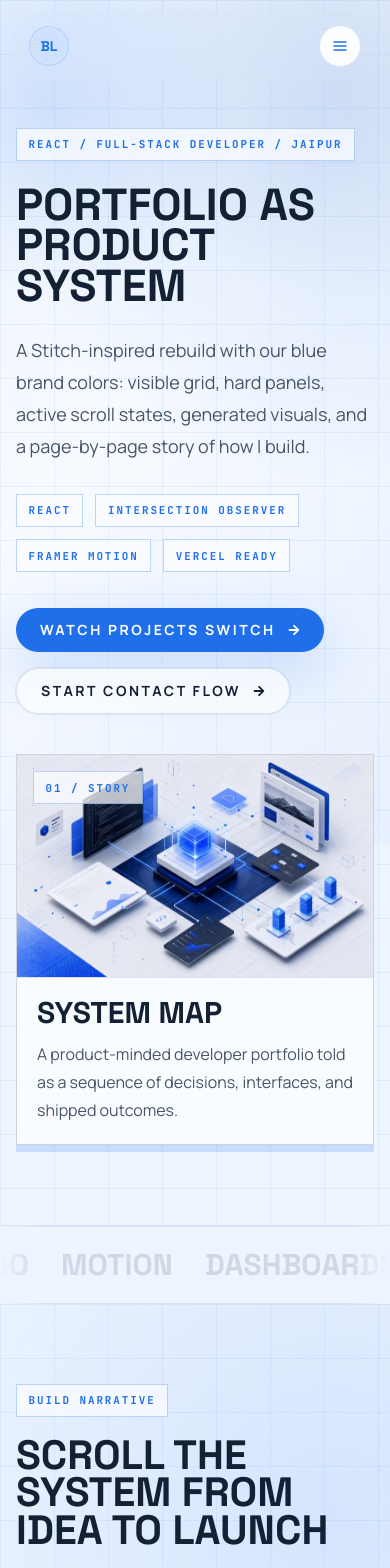
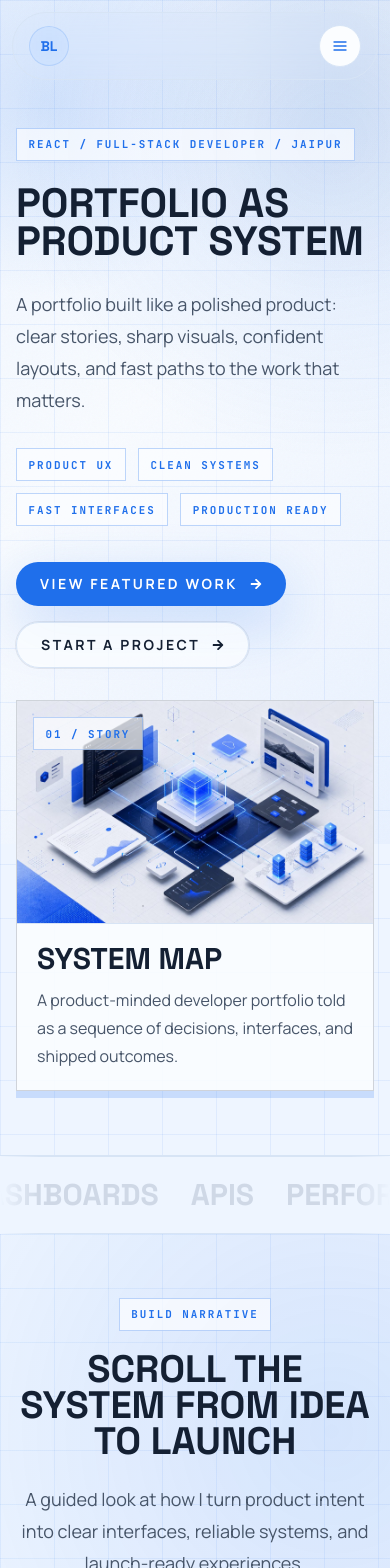
Before and after one commit to Bhavyalohami/personal-portfolio, a React (Create React App) app: page / in a window 390 px wide. Shown: the top 1568 px of the page. Built offline with nearby package versions, Linux system fonts and the light colour scheme.

Commit message:
Improve portfolio responsiveness

```diff
--- a/src/components/Footer.jsx
+++ b/src/components/Footer.jsx
@@ -54,7 +54,7 @@ const Footer = () => {
         </div>
 
         <div className="mt-12 flex flex-col justify-between gap-4 border-t border-steel pt-6 text-sm text-slate-500 md:flex-row md:items-center">
-          <p>Copyright {year} Bhavya Lohami. Built with React, Tailwind, and Framer Motion.</p>
+          <p>Copyright {year} Bhavya Lohami. Designed and engineered with care.</p>
           <motion.button
             whileHover={{ y: -4 }}
             onClick={() => window.scrollTo({ top: 0, behavior: 'smooth' })}
--- a/src/components/Premium.jsx
+++ b/src/components/Premium.jsx
@@ -218,7 +218,7 @@ export function CustomCursor() {
   return (
     <motion.div
       style={{ x: springX, y: springY }}
-      className={`pointer-events-none fixed left-0 top-0 z-[80] hidden h-7 w-7 rounded-full border border-ice-blue/80 transition-opacity md:block ${
+      className={`pointer-events-none fixed left-0 top-0 z-[80] hidden h-7 w-7 rounded-full border border-ice-blue/80 transition-opacity lg:block ${
         visible ? 'opacity-100' : 'opacity-0'
       }`}
     />
--- a/src/components/Storytelling.jsx
+++ b/src/components/Storytelling.jsx
@@ -31,15 +31,15 @@ export const StoryHero = memo(function StoryHero({
   const centered = variant === 'poster';
   const visualLeft = variant === 'visual-left';
   const compact = variant === 'compact';
-  const shellClass = compact ? 'min-h-[72vh]' : 'min-h-[calc(100vh-8rem)]';
+  const shellClass = compact ? 'min-h-[64vh]' : 'min-h-[78vh]';
   const gridClass = centered
     ? `${shellClass} flex items-center`
-    : `grid ${shellClass} items-center gap-10 lg:grid-cols-[1.05fr_0.95fr]`;
+    : `grid ${shellClass} items-center gap-8 lg:grid-cols-[0.98fr_1.02fr]`;
   const textClass = centered ? 'mx-auto max-w-6xl text-center' : visualLeft ? 'lg:order-2' : '';
   const visualClass = visualLeft ? 'lg:order-1' : '';
 
   return (
-    <section className={`story-grid-bg relative overflow-hidden border-b border-steel px-4 pb-20 pt-32 md:px-6 ${compact ? 'md:pb-16' : ''}`}>
+    <section className={`story-grid-bg relative overflow-hidden border-b border-steel px-4 pb-16 pt-32 md:px-6 md:pb-20 ${compact ? 'md:pb-14' : ''}`}>
       <div className={`mx-auto max-w-7xl ${gridClass}`}>
         <div className={textClass}>
           <motion.p
@@ -49,7 +49,7 @@ export const StoryHero = memo(function StoryHero({
           >
             {eyebrow}
           </motion.p>
-          <h1 className={`story-display ${centered ? 'mx-auto max-w-6xl' : 'max-w-5xl'}`}>
+          <h1 className={`story-display ${centered ? 'mx-auto max-w-6xl' : 'max-w-[58rem]'}`}>
             {words.map((word, index) => (
               <React.Fragment key={`${word}-${index}`}>
                 <motion.span
@@ -149,7 +149,7 @@ const StoryStep = memo(function StoryStep({ step, index, active, onActive }) {
         <span className="story-chip bg-soft-ice/70">{String(index + 1).padStart(2, '0')}</span>
         <span className="font-mono text-xs uppercase tracking-[0.24em] text-slate-400">{step.kicker}</span>
       </div>
-      <h3 className="font-display text-3xl font-black uppercase leading-[0.95] md:text-5xl">{step.title}</h3>
+      <h3 className="font-display text-3xl font-black uppercase leading-[0.95] md:text-4xl">{step.title}</h3>
       <p className="mt-5 leading-7 text-slate-600">{step.body}</p>
       {step.points?.length > 0 && (
         <div className="mt-6 grid gap-2">
@@ -172,14 +172,12 @@ export const StoryScroller = memo(function StoryScroller({ eyebrow, title, copy,
   const dense = variant === 'dense';
 
   return (
-    <section className={`story-grid-bg border-b border-steel px-4 py-20 md:px-6 md:py-28 ${className}`}>
+    <section className={`story-grid-bg border-b border-steel px-4 py-16 md:px-6 md:py-24 ${className}`}>
       <div className="mx-auto max-w-7xl">
-        <div className={`mb-12 grid gap-6 lg:items-end ${cardsOnly ? 'lg:grid-cols-[1fr_0.75fr]' : 'lg:grid-cols-[0.9fr_1.1fr]'}`}>
-          <div>
-            <p className="story-chip mb-5 w-fit">{eyebrow}</p>
-            <h2 className="story-heading">{title}</h2>
-          </div>
-          <p className="max-w-2xl text-lg leading-8 text-slate-600 lg:ml-auto">{copy}</p>
+        <div className="mx-auto mb-12 flex max-w-6xl flex-col items-center text-center">
+          <p className="story-chip mb-5 w-fit">{eyebrow}</p>
+          <h2 className="story-heading max-w-5xl">{title}</h2>
+          {copy && <p className="mx-auto mt-6 max-w-2xl text-center text-lg leading-8 text-slate-600">{copy}</p>}
         </div>
 
         <div className={`grid gap-8 ${cardsOnly ? '' : 'lg:grid-cols-[0.84fr_1.16fr]'}`}>
@@ -196,7 +194,7 @@ export const StoryScroller = memo(function StoryScroller({ eyebrow, title, copy,
           </div>
 
           {!cardsOnly && (
-          <div data-story-sticky className="hidden lg:sticky lg:top-32 lg:block lg:self-start">
+          <div data-story-sticky className="hidden lg:sticky lg:top-24 lg:block lg:self-start">
             <StoryVisual
               image={activeImage}
               label={`${String(active + 1).padStart(2, '0')} / ${String(steps.length).padStart(2, '0')}`}
--- a/src/index.css
+++ b/src/index.css
@@ -117,6 +117,10 @@ img {
   background: rgba(251, 253, 255, 0.88);
 }
 
+.story-panel .font-display {
+  overflow-wrap: anywhere;
+}
+
 .story-panel-shadow {
   box-shadow: 9px 9px 0 rgba(31, 111, 235, 0.2);
 }
@@ -139,9 +143,9 @@ img {
 
 .story-display {
   font-family: 'Space Grotesk', Inter, system-ui, sans-serif;
-  font-size: clamp(3.6rem, 10vw, 9rem);
+  font-size: clamp(3rem, 7.2vw, 7.25rem);
   font-weight: 700;
-  line-height: 0.82;
+  line-height: 0.86;
   letter-spacing: 0;
   text-transform: uppercase;
   overflow-wrap: anywhere;
@@ -149,28 +153,31 @@ img {
 
 .story-heading {
   font-family: 'Space Grotesk', Inter, system-ui, sans-serif;
-  font-size: clamp(3rem, 7vw, 6.75rem);
+  font-size: clamp(2.7rem, 5.35vw, 5.35rem);
   font-weight: 700;
-  line-height: 0.86;
+  line-height: 0.9;
   letter-spacing: 0;
   text-transform: uppercase;
   overflow-wrap: anywhere;
 }
 
+@media (max-width: 1023px) {
+  .story-panel-shadow {
+    box-shadow: 0 7px 0 rgba(31, 111, 235, 0.18);
+  }
+}
+
 @media (max-width: 640px) {
   .story-display {
-    font-size: clamp(2.5rem, 11.5vw, 3.45rem);
-    line-height: 0.9;
+    font-size: clamp(2.35rem, 10.5vw, 3.15rem);
+    line-height: 0.92;
   }
 
   .story-heading {
-    font-size: clamp(2.35rem, 10.5vw, 3.25rem);
-    line-height: 0.92;
+    font-size: clamp(2.15rem, 9.8vw, 3rem);
+    line-height: 0.94;
   }
 
-  .story-panel-shadow {
-    box-shadow: 0 7px 0 rgba(31, 111, 235, 0.18);
-  }
 }
 
 .image-skeleton {
--- a/src/pages/Education.jsx
+++ b/src/pages/Education.jsx
@@ -11,7 +11,7 @@ const Education = () => {
           <p className="story-chip mb-6 w-fit">EDUCATION.BASE_LAYER</p>
           <div className="grid gap-8 lg:grid-cols-[0.75fr_1fr] lg:items-end">
             <div>
-              <h1 className="font-display text-[clamp(3.4rem,9vw,9.4rem)] font-black uppercase leading-[0.82]">
+              <h1 className="font-display text-[clamp(3rem,7vw,7.2rem)] font-black uppercase leading-[0.88]">
                 Foundation map
               </h1>
             </div>
@@ -40,7 +40,7 @@ const Education = () => {
                   <span className="story-chip bg-soft-ice/60">{String(index + 1).padStart(2, '0')}</span>
                   <span className="font-mono text-xs uppercase tracking-[0.22em] text-slate-500">{item.period}</span>
                 </div>
-                <h2 className="font-display text-4xl font-black uppercase leading-none md:text-6xl">{item.degree}</h2>
+                <h2 className="font-display text-3xl font-black uppercase leading-tight md:text-5xl">{item.degree}</h2>
                 <p className="mt-5 text-xl font-semibold text-ice-blue">{item.field}</p>
                 <p className="mt-2 text-slate-600">{item.institution}</p>
                 <p className="mt-1 font-mono text-sm uppercase tracking-[0.16em] text-slate-500">{item.location}</p>
@@ -59,9 +59,9 @@ const Education = () => {
       </section>
 
       <section className="story-grid-bg px-4 py-20 md:px-6 md:py-28">
-        <div className="mx-auto grid max-w-7xl gap-8 lg:grid-cols-[0.42fr_1fr]">
-          <div>
-            <p className="story-chip mb-5 w-fit">Learning logic</p>
+        <div className="mx-auto max-w-7xl">
+          <div className="mx-auto mb-10 max-w-5xl text-center">
+            <p className="story-chip mx-auto mb-5 w-fit">Learning logic</p>
             <h2 className="story-heading">How it compounds</h2>
           </div>
           <div className="grid gap-5 md:grid-cols-3">
--- a/src/pages/Experience.jsx
+++ b/src/pages/Experience.jsx
@@ -11,7 +11,7 @@ const Experience = () => {
           <div className="grid gap-8 lg:grid-cols-[1fr_0.55fr] lg:items-end">
             <div>
               <p className="story-chip mb-5 w-fit">EXPERIENCE.LOG</p>
-              <h1 className="font-display text-[clamp(3rem,10vw,10rem)] font-black uppercase leading-[0.78] [overflow-wrap:anywhere]">
+              <h1 className="font-display text-[clamp(3rem,7vw,7.2rem)] font-black uppercase leading-[0.88] [overflow-wrap:anywhere]">
                 Career sequence
               </h1>
             </div>
@@ -46,7 +46,7 @@ const Experience = () => {
                 <div className="grid gap-5 border-b border-steel pb-6 md:grid-cols-[1fr_auto]">
                   <div>
                     <p className="story-chip mb-5 w-fit">{String(index + 1).padStart(2, '0')} / Role</p>
-                    <h3 className="font-display text-4xl font-black uppercase leading-none md:text-6xl">{item.role}</h3>
+                    <h3 className="font-display text-3xl font-black uppercase leading-tight md:text-5xl">{item.role}</h3>
                   </div>
                   <div className="font-mono text-sm uppercase tracking-[0.18em] text-slate-500 md:text-right">
                     <p>{item.period}</p>
@@ -79,7 +79,7 @@ const Experience = () => {
           <div className="story-panel grid gap-8 bg-card p-7 md:grid-cols-[1fr_auto] md:items-center">
             <div>
               <p className="story-chip mb-5 w-fit">Resume handoff</p>
-              <h2 className="font-display text-4xl font-black uppercase leading-none md:text-6xl">
+              <h2 className="font-display text-3xl font-black uppercase leading-tight md:text-5xl">
                 Want the clean PDF version?
               </h2>
             </div>
--- a/src/pages/Home.jsx
+++ b/src/pages/Home.jsx
@@ -4,32 +4,32 @@ import { MagneticButton, Marquee, PageShell } from '../components/Premium';
 import { ArchiveTable, StoryHero, StoryScroller, storyAssets, useStoryRows } from '../components/Storytelling';
 import { profile, projects, skillGroups } from '../data/portfolio';
 
-const marqueeItems = ['Architecture', 'React', 'Django', 'Motion', 'Dashboards', 'APIs', 'Performance'];
+const marqueeItems = ['Architecture', 'Product UX', 'Dashboards', 'APIs', 'Performance', 'Delivery', 'Polish'];
 
 const buildSteps = [
   {
     kicker: '01 / intent',
     title: 'Decode the brief',
     body: 'I start by turning a vague product ask into a usable interface story: who needs it, what they do first, and what must feel effortless.',
-    visualBody: 'The first chapter maps the product, user path, and technical constraints before any component gets built.',
+    visualBody: 'The first chapter maps the product, user path, and technical constraints before the work begins.',
     points: ['User path', 'Product goal', 'Interface hierarchy'],
     tags: ['UX', 'Story', 'Scope'],
   },
   {
     kicker: '02 / system',
     title: 'Design the engine',
-    body: 'The UI becomes a system: reusable sections, consistent cards, loading states, responsive grids, and data-ready components.',
-    visualBody: 'The portfolio now behaves like a system map instead of a static page: chapters, panels, and signals.',
-    points: ['Component logic', 'Reusable patterns', 'Responsive rules'],
-    tags: ['React', 'Tailwind', 'State'],
+    body: 'The experience becomes a system: clear sections, consistent patterns, focused content, and layouts that stay easy to scan.',
+    visualBody: 'Strong products feel organized before they feel decorative. This chapter turns scattered ideas into a usable structure.',
+    points: ['Clear sections', 'Reusable patterns', 'Responsive flow'],
+    tags: ['Structure', 'Clarity', 'Scale'],
   },
   {
     kicker: '03 / launch',
     title: 'Ship the feel',
-    body: 'Motion is used like punctuation. Scroll reveals, active project switching, and tactile hover states guide attention without slowing the site.',
-    visualBody: 'The final pass is polish: movement, performance, spacing, and images that feel intentionally created for the story.',
-    points: ['Intersection observer', 'Transform motion', 'Fast image paths'],
-    tags: ['Motion', 'Speed', 'Deploy'],
+    body: 'The final pass is about feel: every section should be fast, confident, polished, and simple to understand.',
+    visualBody: 'The launch chapter focuses on the details people remember: rhythm, readability, spacing, and a sense of trust.',
+    points: ['Smooth journey', 'Fast decisions', 'Polished handoff'],
+    tags: ['Polish', 'Speed', 'Launch'],
   },
 ];
 
@@ -38,11 +38,11 @@ const Home = () => {
   const skillSteps = skillGroups.map((group, index) => ({
     kicker: `0${index + 1} / module`,
     title: group.title,
-    body: `${group.title} is part of the operating system behind the portfolio: ${group.items
+    body: `${group.title} is part of my delivery toolkit for building polished product experiences: ${group.items
       .slice(0, 4)
       .map((item) => item.name)
       .join(', ')}.`,
-    visualBody: 'Each stack group is presented as a module in the wider build system.',
+    visualBody: 'Each stack group supports a different part of the work, from interface craft to reliable delivery.',
     points: group.items.slice(0, 3).map((item) => `${item.name} / ${item.level}%`),
     tags: group.items.slice(0, 4).map((item) => item.name),
   }));
@@ -52,13 +52,13 @@ const Home = () => {
       <StoryHero
         eyebrow={`${profile.role} / Jaipur`}
         title="Portfolio as product system"
-        copy="A Stitch-inspired rebuild with our blue brand colors: visible grid, hard panels, active scroll states, generated visuals, and a page-by-page story of how I build."
-        meta={['React', 'Intersection Observer', 'Framer Motion', 'Vercel ready']}
+        copy="A portfolio built like a polished product: clear stories, sharp visuals, confident layouts, and fast paths to the work that matters."
+        meta={['Product UX', 'Clean systems', 'Fast interfaces', 'Production ready']}
         image={storyAssets.system}
       >
         <div className="mt-9 flex flex-col gap-4 sm:flex-row">
-          <MagneticButton to="/projects">Watch projects switch</MagneticButton>
-          <MagneticButton to="/contact" variant="secondary">Start contact flow</MagneticButton>
+          <MagneticButton to="/projects">View featured work</MagneticButton>
+          <MagneticButton to="/contact" variant="secondary">Start a project</MagneticButton>
         </div>
       </StoryHero>
 
@@ -67,21 +67,21 @@ const Home = () => {
       <StoryScroller
         eyebrow="Build narrative"
         title="Scroll the system from idea to launch"
-        copy="Every section is now a story checkpoint. As you move, the visual side stays anchored and the active chapter changes using react-intersection-observer."
+        copy="A guided look at how I turn product intent into clear interfaces, reliable systems, and launch-ready experiences."
         steps={buildSteps}
         image={storyAssets.system}
       />
 
       <section className="story-grid-bg border-b border-steel px-4 py-20 md:px-6 md:py-28">
         <div className="mx-auto max-w-7xl">
-          <div className="mb-10 flex flex-col justify-between gap-5 md:flex-row md:items-end">
-            <div>
-              <p className="story-chip mb-5 w-fit">Project archive</p>
-              <h2 className="story-heading">Featured builds indexed</h2>
+          <div className="mx-auto mb-10 flex max-w-6xl flex-col items-center text-center">
+            <p className="story-chip mx-auto mb-5 w-fit">Project archive</p>
+            <div className="flex w-full flex-col items-center justify-center gap-5 md:flex-row md:justify-between md:text-left">
+              <h2 className="story-heading max-w-4xl">Featured builds indexed</h2>
+              <a href="/projects" className="story-chip group shrink-0 bg-card">
+                Open work log <FaArrowRight className="ml-2 transition group-hover:translate-x-1" />
+              </a>
             </div>
-            <a href="/projects" className="story-chip group bg-card">
-              Open work log <FaArrowRight className="ml-2 transition group-hover:translate-x-1" />
-            </a>
           </div>
           <ArchiveTable rows={archiveRows} />
         </div>
--- a/src/pages/Projects.jsx
+++ b/src/pages/Projects.jsx
@@ -37,7 +37,7 @@ const ProjectCard = memo(function ProjectCard({ project, index, featured = false
               </span>
             ))}
           </div>
-          <h3 className="mt-6 font-display text-4xl font-black uppercase leading-[0.9] md:text-6xl">
+          <h3 className="mt-6 font-display text-3xl font-black uppercase leading-[0.95] md:text-5xl">
             {project.title}
           </h3>
           <p className="mt-5 max-w-2xl leading-7 text-slate-600">{project.summary}</p>
@@ -64,7 +64,7 @@ const Projects = () => {
         <div className="mx-auto max-w-7xl">
           <p className="story-chip mb-6 w-fit">WORK.INDEX</p>
           <div className="grid gap-8 lg:grid-cols-[1fr_0.62fr] lg:items-end">
-            <h1 className="font-display text-[clamp(5rem,13vw,13rem)] font-black uppercase leading-[0.76]">
+            <h1 className="font-display text-[clamp(4.4rem,10vw,10rem)] font-black uppercase leading-[0.82]">
               Work
             </h1>
             <div className="border-l-4 border-ice-blue pl-6">
@@ -91,12 +91,12 @@ const Projects = () => {
 
       <section className="border-b border-steel bg-card/70 px-4 py-20 md:px-6 md:py-28">
         <div className="mx-auto max-w-7xl">
-          <div className="mb-10 flex flex-col justify-between gap-6 md:flex-row md:items-end">
+          <div className="mx-auto mb-10 flex max-w-5xl flex-col items-center text-center">
             <div>
-              <p className="story-chip mb-5 w-fit">SYS.ARCHIVE_V3</p>
+              <p className="story-chip mx-auto mb-5 w-fit">SYS.ARCHIVE_V3</p>
               <h2 className="story-heading">Project gallery</h2>
             </div>
-            <p className="max-w-xl text-lg leading-8 text-slate-600">
+            <p className="mt-6 max-w-2xl text-lg leading-8 text-slate-600">
               The archive keeps the reference-site technical table feeling, but with your real project categories and stack.
             </p>
           </div>
--- a/src/pages/Resume.jsx
+++ b/src/pages/Resume.jsx
@@ -14,7 +14,7 @@ const Resume = () => {
           <div className="grid gap-8 lg:grid-cols-[0.8fr_1fr] lg:items-end">
             <div>
               <p className="story-chip mb-5 w-fit">RESUME.SNAPSHOT</p>
-              <h1 className="font-display text-[clamp(3.4rem,9vw,9.4rem)] font-black uppercase leading-[0.82]">
+              <h1 className="font-display text-[clamp(3rem,7vw,7.2rem)] font-black uppercase leading-[0.88]">
                 Candidate dossier
               </h1>
             </div>
@@ -34,7 +34,7 @@ const Resume = () => {
         <div className="mx-auto grid max-w-7xl gap-8 lg:grid-cols-[0.42fr_1fr]">
           <aside className="story-panel story-panel-shadow bg-card p-7">
             <p className="story-chip mb-6 w-fit">Candidate card</p>
-            <h2 className="font-display text-5xl font-black uppercase leading-none">{profile.name}</h2>
+            <h2 className="font-display text-4xl font-black uppercase leading-tight">{profile.name}</h2>
             <p className="mt-4 text-xl font-semibold text-ice-blue">{profile.role}</p>
             <div className="mt-8 space-y-4 text-slate-600">
               <p className="flex items-center gap-3">
@@ -116,12 +116,14 @@ const Resume = () => {
 
       <section className="story-grid-bg px-4 py-20 md:px-6 md:py-28">
         <div className="mx-auto max-w-7xl">
-          <div className="mb-8 flex flex-col justify-between gap-5 md:flex-row md:items-end">
+          <div className="mx-auto mb-8 flex max-w-5xl flex-col items-center text-center">
             <div>
-              <p className="story-chip mb-5 w-fit">Skill scan</p>
+              <p className="story-chip mx-auto mb-5 w-fit">Skill scan</p>
               <h2 className="story-heading">Readable stack</h2>
             </div>
-            <MagneticButton to="/contact">Contact me</MagneticButton>
+            <div className="mt-6">
+              <MagneticButton to="/contact">Contact me</MagneticButton>
+            </div>
           </div>
           <div className="flex flex-wrap gap-3">
             {skills.map((skill) => (
```
Also changed, not shown: src/pages/About.jsx (+7 -7 lines), src/pages/Contact.jsx (+4 -4 lines), src/pages/Skills.jsx (+8 -8 lines).
